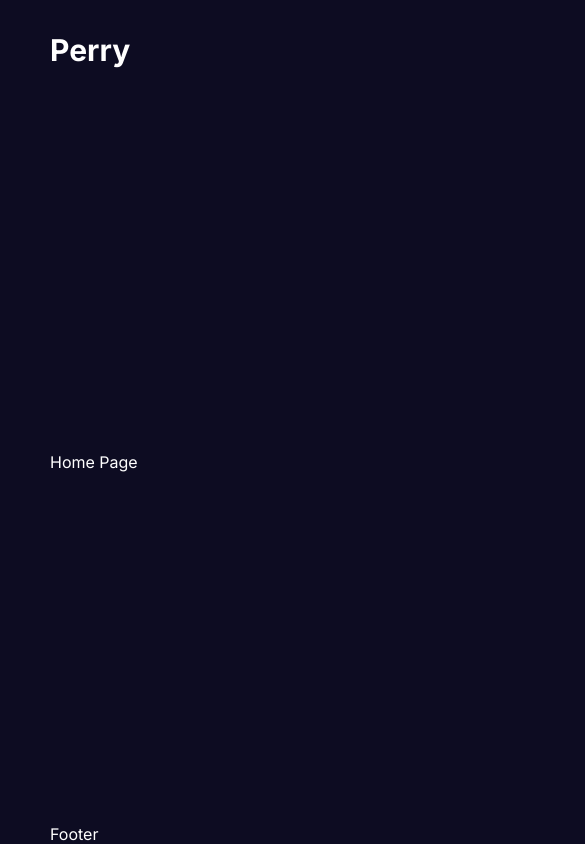
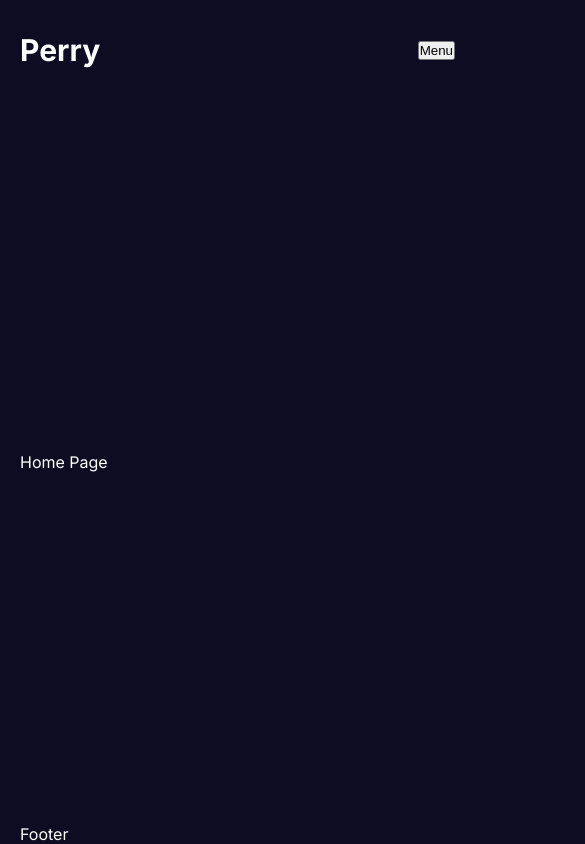
Before and after one commit to jonathanpperry/jonathanperry-next-blogger, a Next.js app: page / in a window 390 px wide. Shown: the top 844 px of the page, 585 px wide, since content can reach past the window. Built offline with nearby package versions, Linux system fonts and the light colour scheme.

Commit message:
Implemented a responsive container layout

```diff
--- a/src/app/globals.css
+++ b/src/app/globals.css
@@ -32,3 +32,41 @@ a {
   flex-direction: column;
   justify-content: space-between;
 }
+
+@media (max-width: 1536px) {
+  .container {
+    width: 1366px;
+  }
+}
+
+@media (max-width: 1366px) {
+  .container {
+    width: 1280px;
+  }
+}
+
+@media (max-width: 1280px) {
+  .container {
+    width: 1024px;
+    padding-left: 20px;
+    padding-right: 20px;
+  }
+}
+
+@media (max-width: 1024px) {
+  .container {
+    width: 768px;
+  }
+}
+
+@media (max-width: 768px) {
+  .container {
+    width: 640px;
+  }
+}
+
+@media (max-width: 640px) {
+  .container {
+    width: 475px;
+  }
+}
--- a/src/components/navbar/links/Links.jsx
+++ b/src/components/navbar/links/Links.jsx
@@ -1,5 +1,9 @@
+"use client";
+
+import { useState } from "react";
 import styles from "./links.module.css";
 import NavLink from "./navLink/navLink";
+import Image from "next/image";
 
 const links = [
   {
@@ -20,25 +24,42 @@ const links = [
   },
 ];
 
-const Links = ({}) => {
+const Links = ({ session }) => {
+  const [open, setOpen] = useState(false);
+
   // TEMPORARY
-  const session = true;
-  const isAdmin = false;
+  // const session = true;
+  // const isAdmin = true;
 
   return (
+    <div className={styles.container}>
       <div className={styles.links}>
         {links.map((link) => (
           <NavLink item={link} key={link.title} />
         ))}
-      {session ? (
+        {session?.user ? (
           <>
-          {isAdmin && <NavLink item={{ title: "Admin", path: "/admin" }} />}
+            {session.user?.isAdmin && (
+              <NavLink item={{ title: "Admin", path: "/admin" }} />
+            )}
+
             <button className={styles.logout}>Logout</button>
           </>
         ) : (
           <NavLink item={{ title: "Login", path: "/login" }} />
         )}
       </div>
+      <button className={styles.menuButton} onClick={() => setOpen((x) => !x)}>
+        Menu
+      </button>
+      {open && (
+        <div className={styles.mobileLinks}>
+          {links.map((link) => (
+            <NavLink item={link} key={link.title} />
+          ))}
+        </div>
+      )}
+    </div>
   );
 };
 
--- a/src/components/navbar/links/links.module.css
+++ b/src/components/navbar/links/links.module.css
@@ -9,3 +9,33 @@
   cursor: pointer;
   font-weight: bold;
 }
+
+.menuButton,
+.mobileLinks {
+  display: none;
+}
+
+@media (max-width: 768px) {
+  .links {
+    display: none;
+  }
+
+  .menuButton {
+    display: block;
+    cursor: pointer;
+  }
+
+  .mobileLinks {
+    position: absolute;
+    top: 100px;
+    right: 0;
+    width: 100%;
+    height: calc(100vh - 100px);
+    background-color: var(--bg);
+    display: flex;
+    flex-direction: column;
+    align-items: center;
+    justify-content: center;
+    gap: 10px;
+  }
+}
```
Lines whose indentation alone changed are shown as unchanged.
